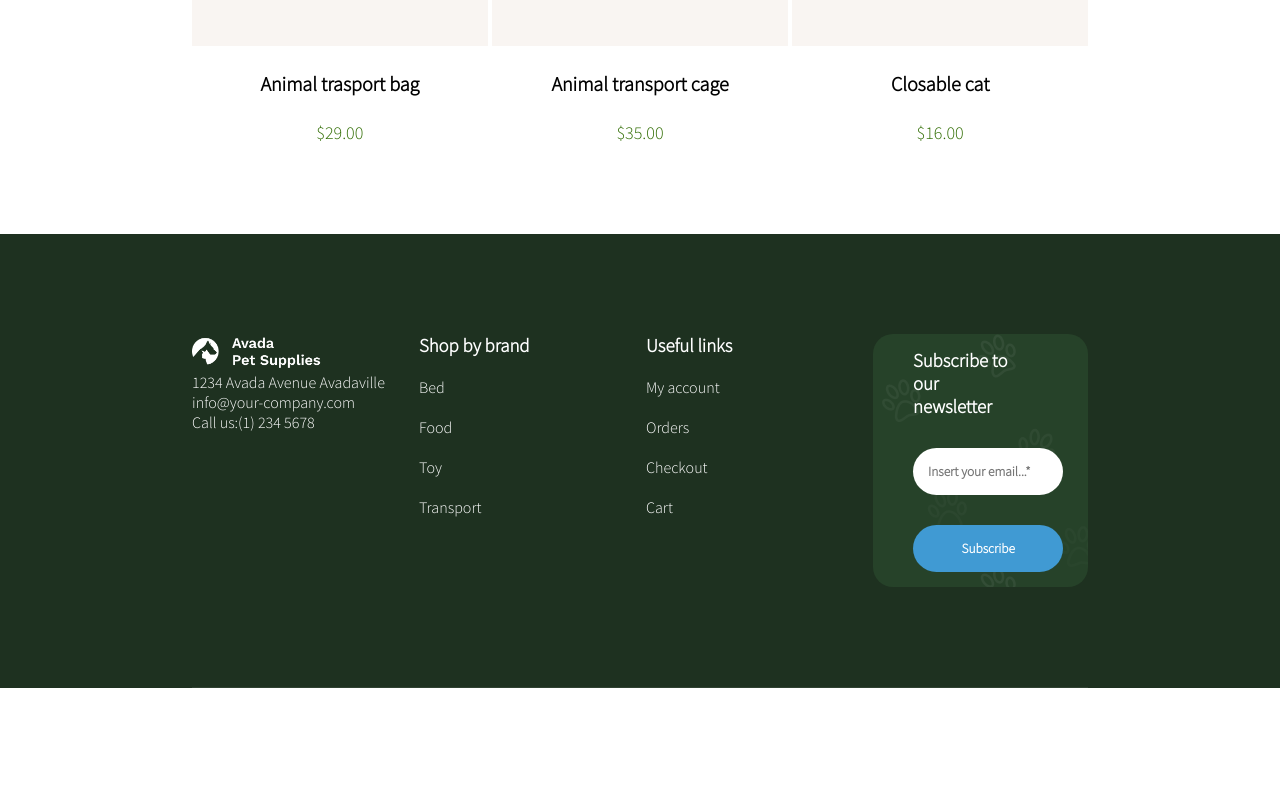
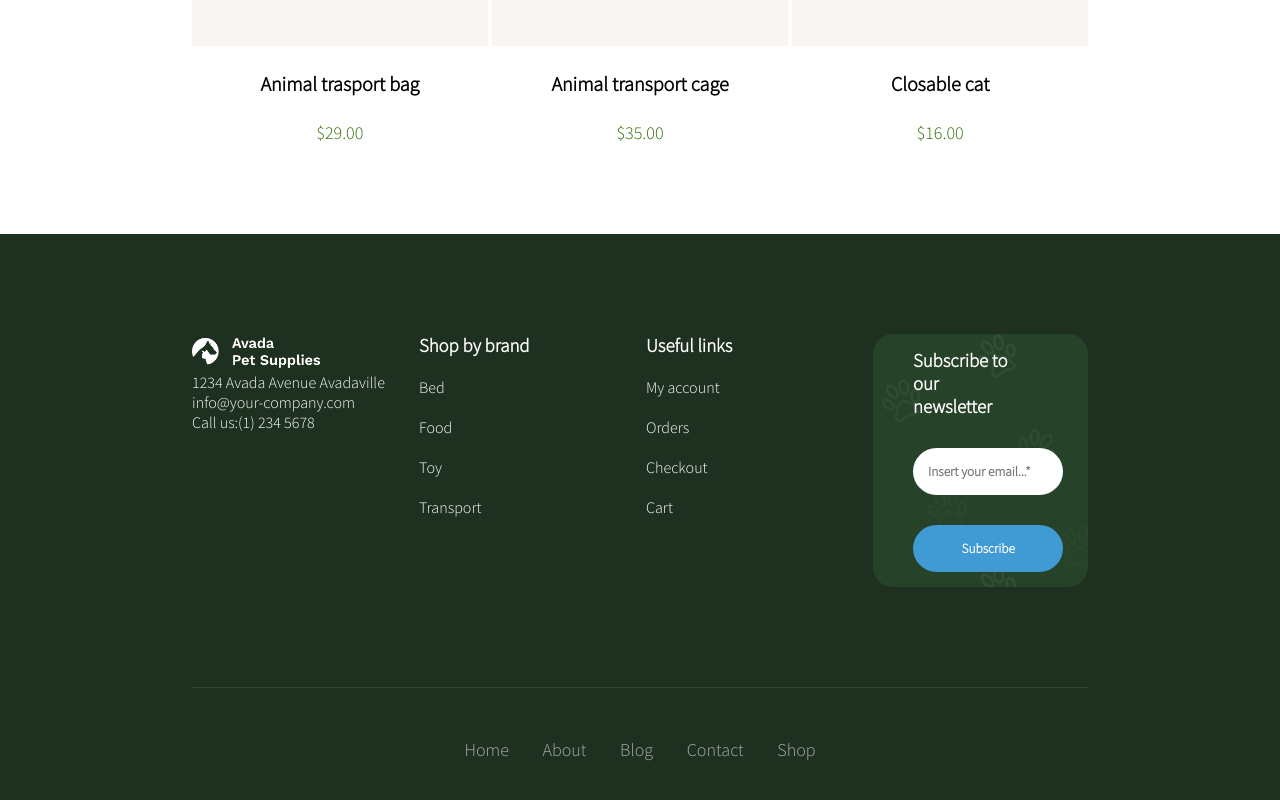
Before and after one commit to LauCost/proj-html-vuejs, a Vue app: page / in a window 1280 px wide. Shown: the part 7447-8247 px from the top of the page. Before the commit the page ends 8135 px from the top, so only its background shows below. Built offline with nearby package versions, Linux system fonts and the light colour scheme; the HTML template or start-up script is replaced by a standard one; a web font is replaced by a local one.

Commit message:
Add socials to footer

```diff
--- /dev/null
+++ b/src/components/Content Footer/Content InfoLinks/Social.vue
@@ -0,0 +1,44 @@
+<template>
+  <div class="cont_social">
+    <nav>
+      <a v-for="link in links" :key="link" href="#">
+        {{ link }}
+      </a>
+    </nav>
+    <p>
+      <i class="fab fa-facebook-f"></i>
+      <i class="fab fa-twitter"></i>
+      <i class="fab fa-instagram"></i>
+      <i class="fab fa-youtube"></i>
+    </p>
+  </div>
+</template>
+
+<script>
+export default {
+  name: "Social",
+
+  data() {
+    return {
+      links: ["Home", "About", "Blog", "Contact", "Shop"],
+    };
+  },
+};
+</script>
+
+<style lang="scss">
+.cont_social {
+  text-align: center;
+  padding: 50px 0 100px 0;
+
+  p {
+    color: #fff;
+
+    i {
+      margin-top: 50px;
+      margin-right: 20px;
+      font-size: 20px;
+    }
+  }
+}
+</style>
--- a/src/components/Content Footer/InfoLinks.vue
+++ b/src/components/Content Footer/InfoLinks.vue
@@ -1,17 +1,20 @@
 <template>
   <div class="back_footer">
     <Links />
+    <Social />
   </div>
 </template>
 
 <script>
 import Links from "./Content InfoLinks/Links.vue";
+import Social from "./Content InfoLinks/Social.vue";
 
 export default {
   name: "InfoLinks",
 
   components: {
     Links,
+    Social,
   },
 };
 </script>
```
